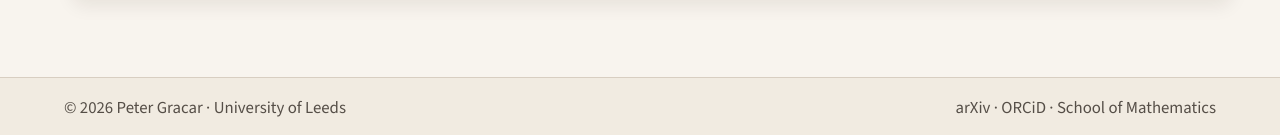
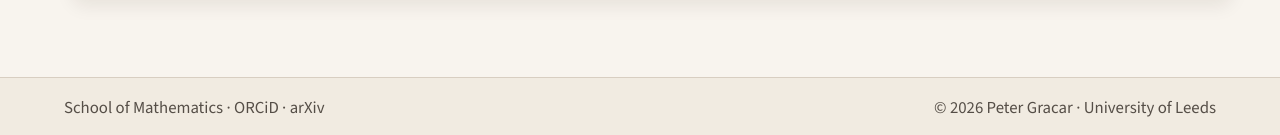
Before and after one commit to PeterGracar/PeterGracar.github.io, a Jekyll site: the page built from index.html, in a window 1280 px wide. Shown: the part 1640-1775 px from the top of the page. Built offline with Jekyll 4.4.1, drawn with Linux system fonts in a browser that asks for light colours.

```diff
--- a/_layouts/default.html
+++ b/_layouts/default.html
@@ -83,12 +83,12 @@
 
   <footer class="site-footer">
     <div class="site-footer-inner">
+      <p>
+        <a href="https://eps.leeds.ac.uk/maths">School of Mathematics</a> &middot;
+        <a href="https://orcid.org/0000-0001-8340-8340">ORCiD</a> &middot;
+        <a href="https://arxiv.org/a/gracar_p_1">arXiv</a>
+      </p>
       <p>&copy; <span data-year></span> Peter Gracar &middot; University of Leeds</p>
-      <p>
-        <a href="https://arxiv.org/a/gracar_p_1">arXiv</a> &middot;
-        <a href="https://orcid.org/0000-0001-8340-8340">ORCiD</a> &middot;
-        <a href="https://eps.leeds.ac.uk/maths">School of Mathematics</a>
-      </p>
     </div>
   </footer>
 </body>
```
